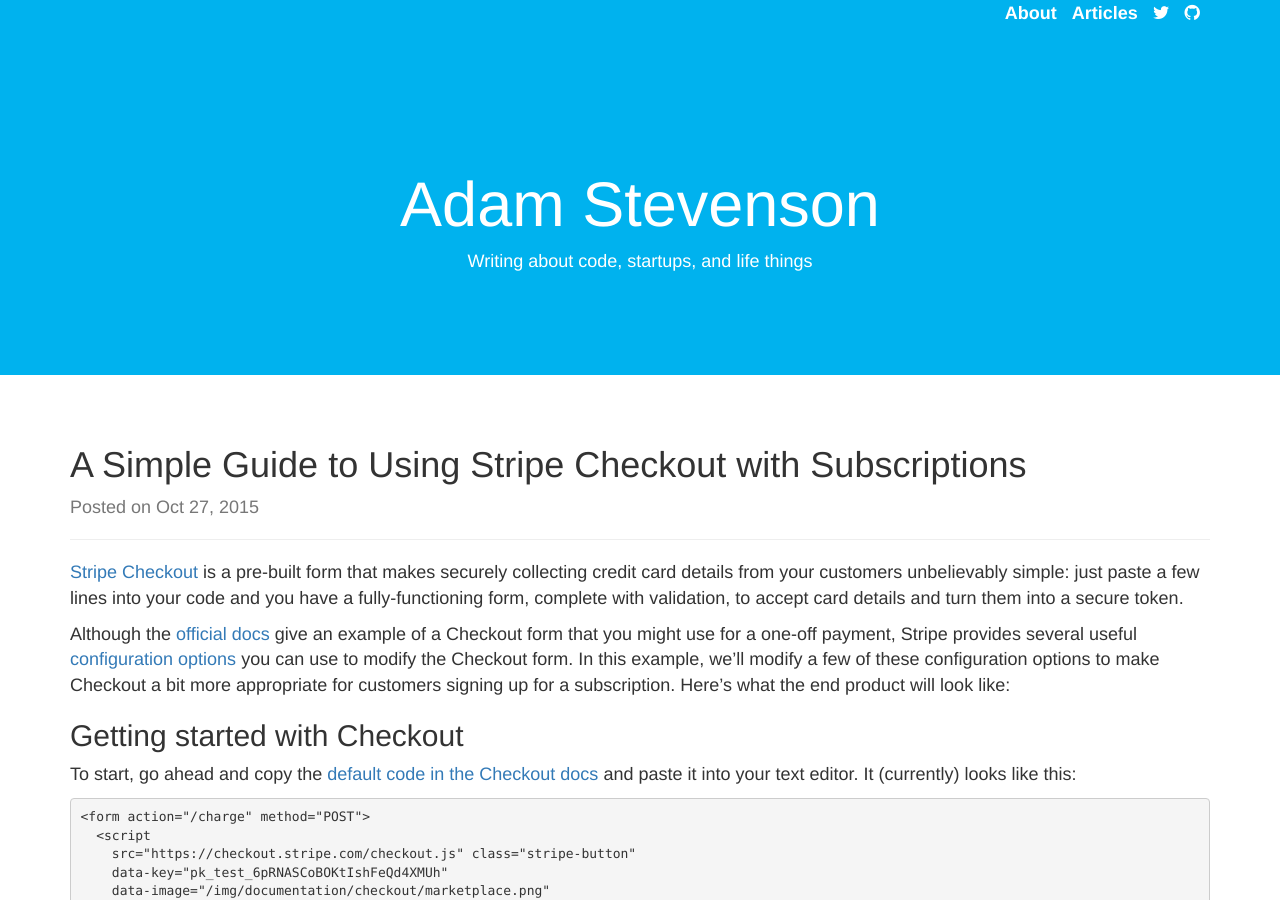
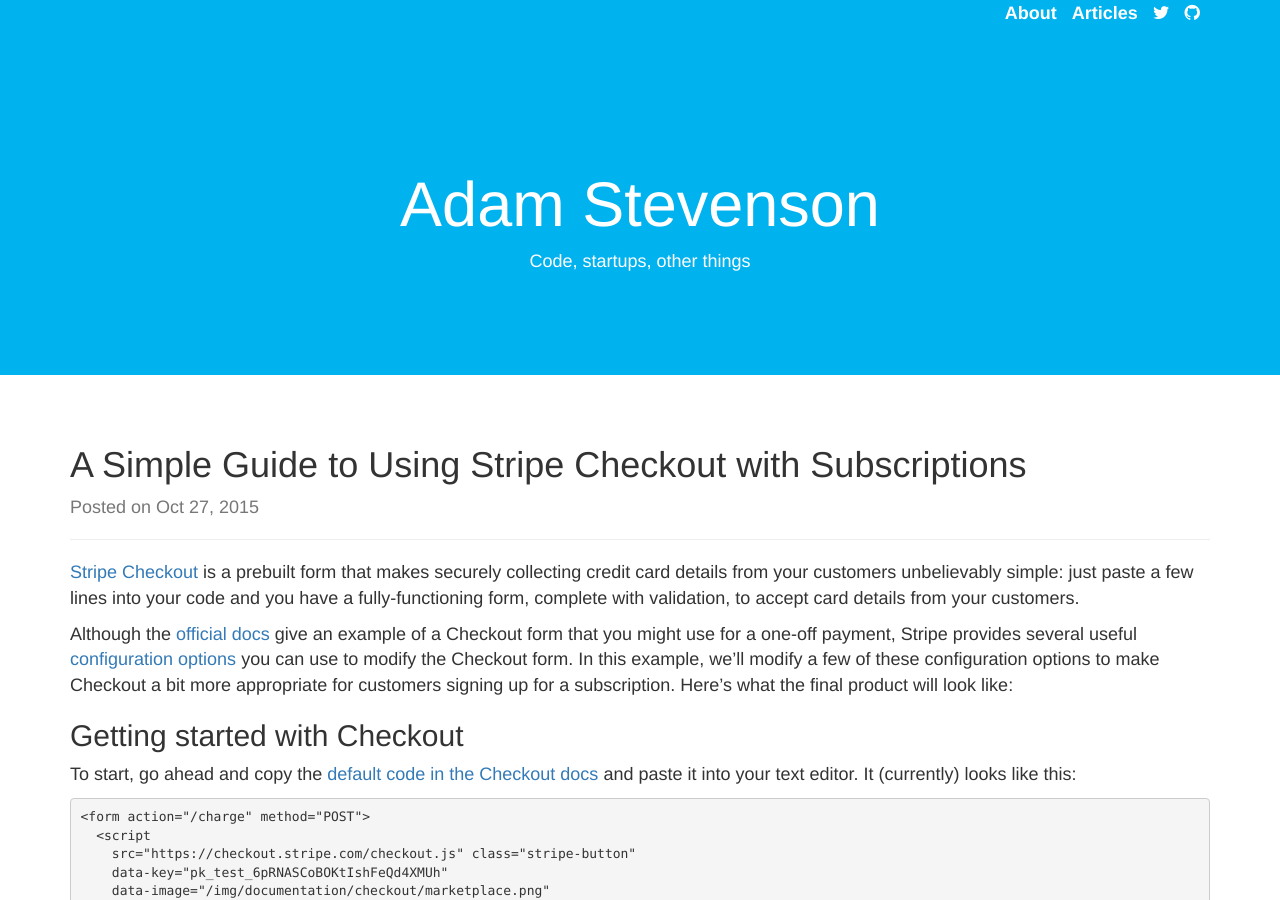
Before and after one commit to adamjstevenson/adamjstevenson.github.io, a Jekyll site: the page built from _posts/2015-10-27-using-stripe-checkout-with-subscriptions.md, in a window 1280 px wide and 900 px high. Built offline with Jekyll 4.4.1, drawn with Linux system fonts in a browser that asks for light colours; nearby versions of some CDN libraries; Markdown is read by kramdown in place of the engine named in the settings.

Commit message:
minor edits

```diff
--- a/_includes/header.html
+++ b/_includes/header.html
@@ -22,5 +22,5 @@
 
 <div class="jumbotron text-center">
   <h1><a href="/">Adam Stevenson</a></h1>
-  Writing about code, startups, and life things
+  Code, startups, other things
 </div>
--- a/_posts/2015-10-27-using-stripe-checkout-with-subscriptions.md
+++ b/_posts/2015-10-27-using-stripe-checkout-with-subscriptions.md
@@ -4,9 +4,9 @@
 category: stripe
 ---
 
-[Stripe Checkout](https://stripe.com/checkout) is a pre-built form that makes securely collecting credit card details from your customers unbelievably simple: just paste a few lines into your code and you have a fully-functioning form, complete with validation, to accept card details and turn them into a secure token.
+[Stripe Checkout](https://stripe.com/checkout) is a prebuilt form that makes securely collecting credit card details from your customers unbelievably simple: just paste a few lines into your code and you have a fully-functioning form, complete with validation, to accept card details from your customers.
 
-Although the [official docs](https://stripe.com/docs/checkout) give an example of a Checkout form that you might use for a one-off payment, Stripe provides several useful [configuration options](https://stripe.com/docs/checkout#integration-simple-options) you can use to modify the Checkout form. In this example, we'll modify a few of these configuration options to make Checkout a bit more appropriate for customers signing up for a subscription. Here's what the end product will look like:
+Although the [official docs](https://stripe.com/docs/checkout) give an example of a Checkout form that you might use for a one-off payment, Stripe provides several useful [configuration options](https://stripe.com/docs/checkout#integration-simple-options) you can use to modify the Checkout form. In this example, we'll modify a few of these configuration options to make Checkout a bit more appropriate for customers signing up for a subscription. Here's what the final product will look like:
 
 <form action="" method="POST">
   <script
```
